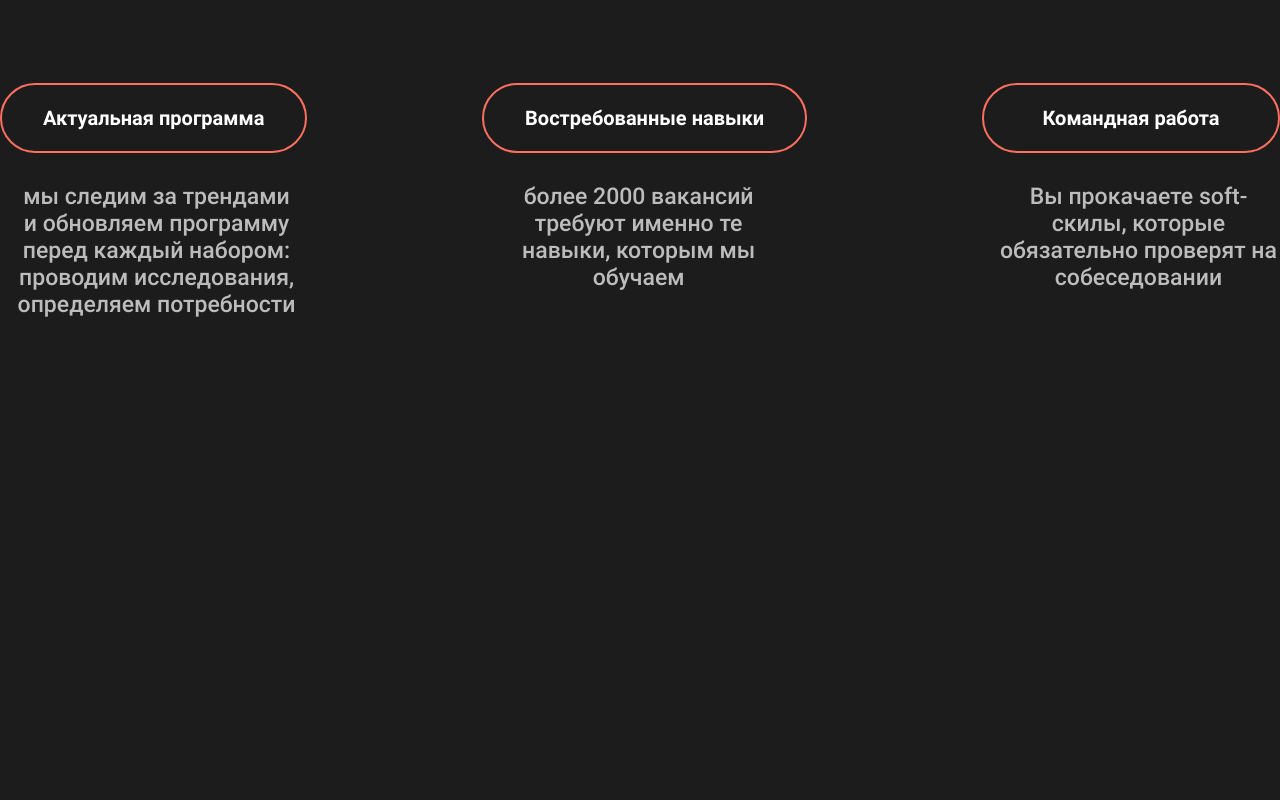
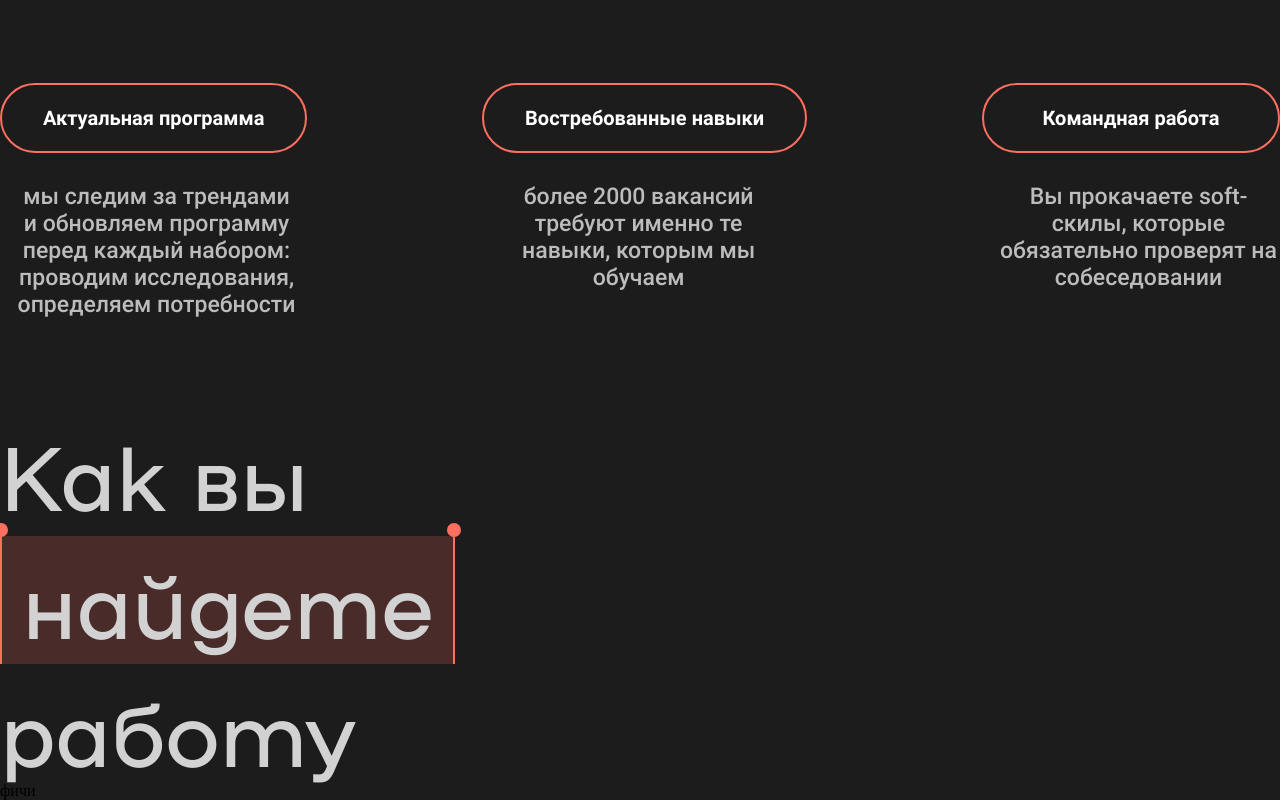
Before and after one commit to AirMous3/station, a React (Create React App) app: page / in a window 1280 px wide. Shown: the part 4122-4922 px from the top of the page. Before the commit the page ends 4540 px from the top, so only its background shows below. Built offline with nearby package versions, Linux system fonts and the light colour scheme.

Commit message:
feature: add block job assistance

```diff
--- a/src/components/AboutCourse/index.jsx
+++ b/src/components/AboutCourse/index.jsx
@@ -7,7 +7,7 @@ import * as S from './components';
 
 export const AboutCourse = () => {
   return (
-    <div>
+    <section>
       <S.Container>
         <S.Article>Кому подойдет курс</S.Article>
 
@@ -22,6 +22,6 @@ export const AboutCourse = () => {
       <Ticker direction={'left'} />
 
       <CourseFeatures />
-    </div>
+    </section>
   );
 };
--- a/src/components/App/index.jsx
+++ b/src/components/App/index.jsx
@@ -3,6 +3,7 @@ import { Devops } from '@/components/Devops';
 import { Header } from '@/components/Header';
 import { Main } from '@/components/Main';
 import { StartInfoLine } from '@/components/StartInfoLine';
+import { JobAssistance } from '@/components/JobAssistance';
 
 export const App = () => {
   return (
@@ -12,6 +13,7 @@ export const App = () => {
       <StartInfoLine />
       <Devops />
       <AboutCourse />
+      <JobAssistance/>
     </div>
   );
 };
--- /dev/null
+++ b/src/components/JobAssistance/components.js
@@ -0,0 +1,50 @@
+import styled from 'styled-components';
+
+export const Section = styled.section``;
+export const Title = styled.h2`
+  font-family: NAMU;
+  font-weight: 700;
+  font-size: ${({ theme }) => theme.typography.size[13]};
+  //TODO
+  color: #d2d2d2;
+  max-width: 455px;
+  display: flex;
+  flex-direction: column;
+  gap: 10px;
+
+  span {
+    //TODO
+    background: rgba(254, 111, 95, 0.2);
+    border-right: 2px solid #fe6f5f;
+    border-left: 2px solid #fe6f5f;
+    padding: 10px 20px;
+    box-sizing: border-box;
+    position: relative;
+
+    &:before {
+      content: '';
+      width: 14px;
+      height: 14px;
+      //TODO
+      background: #fe6f5f;
+      border-radius: 50px;
+      display: inline-block;
+      position: absolute;
+      top: -13px;
+      left: -8px;
+    }
+
+    &:after {
+      content: '';
+      width: 14px;
+      height: 14px;
+      //TODO
+      background: #fe6f5f;
+      border-radius: 50px;
+      display: inline-block;
+      position: absolute;
+      top: -13px;
+      right: -8px;
+    }
+  }
+`;
--- /dev/null
+++ b/src/components/JobAssistance/index.jsx
@@ -0,0 +1,16 @@
+import { Container } from '@/components/Container';
+
+import * as S from './components';
+
+export const JobAssistance = () => {
+  return (
+    <S.Section>
+      <Container>
+        <S.Title>
+          Как вы <span>найдете</span> работу
+        </S.Title>
+        <div>фичи</div>
+      </Container>
+    </S.Section>
+  );
+};
```
